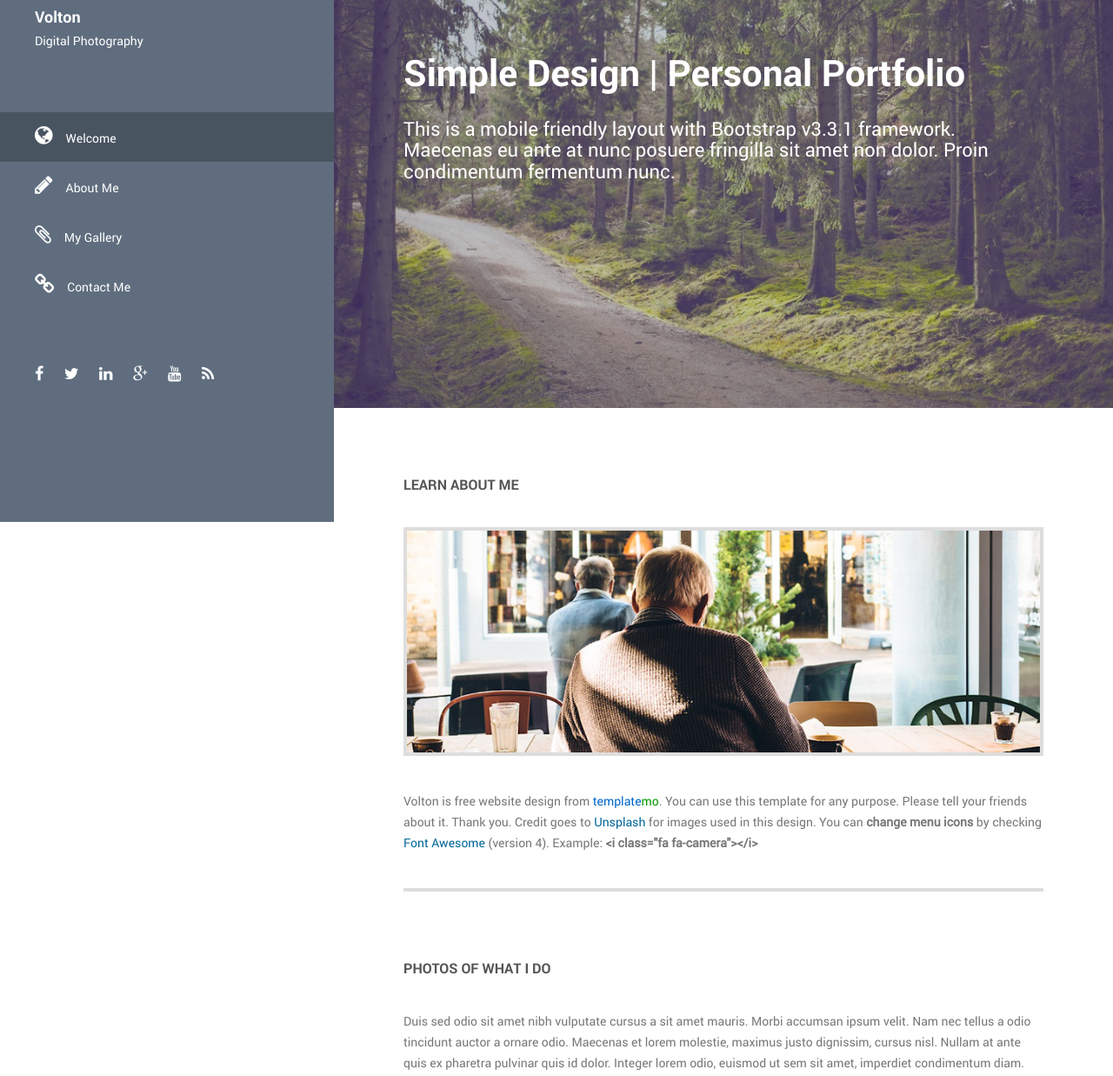
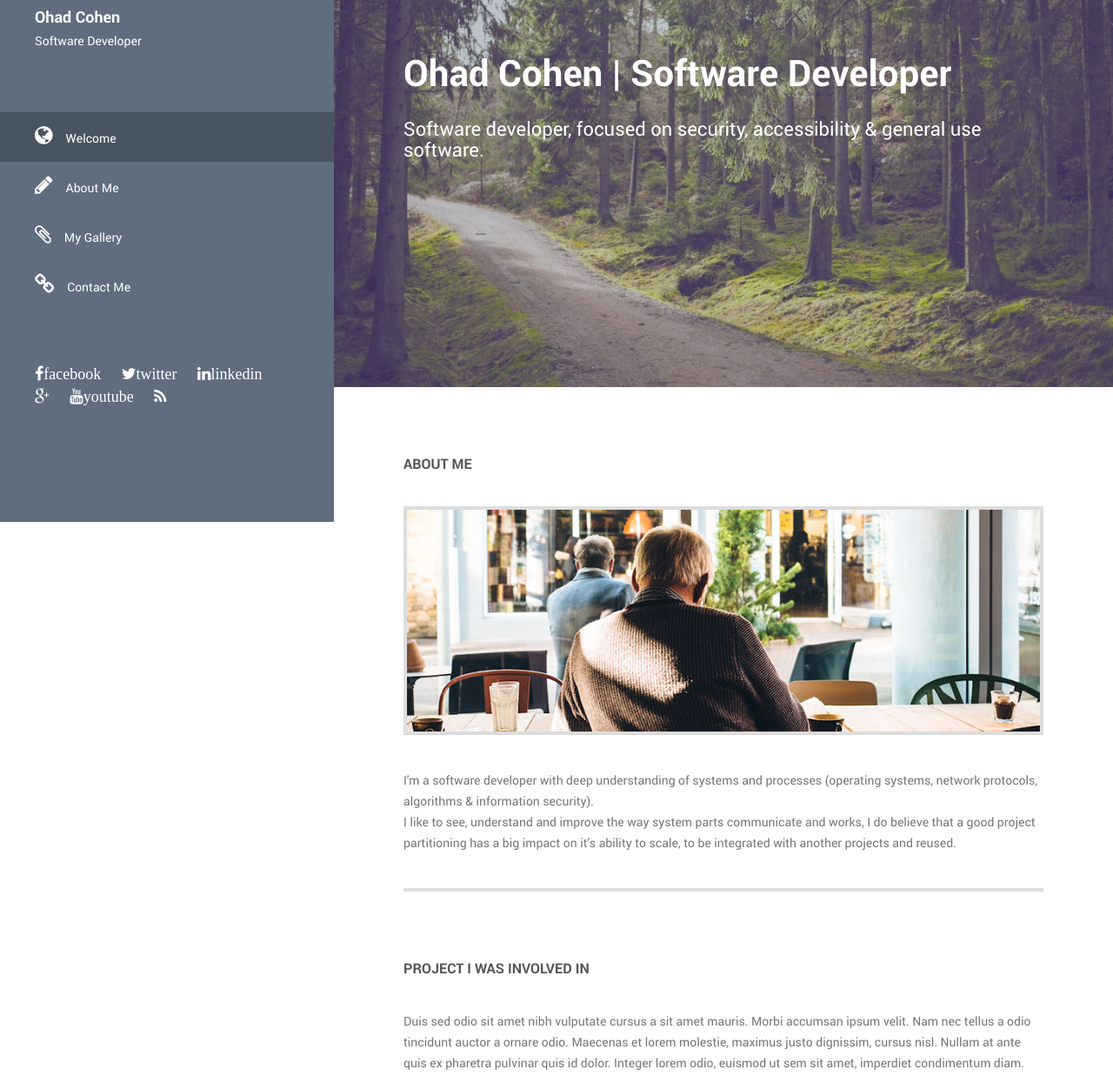
Before and after one commit to ohadcn/ohadcn, a plain HTML site: page index.html in a window 1280 px wide. Shown: the part 200-1437 px from the top of the page at 87% size. Drawn offline with Linux system fonts and the light colour scheme.

Commit message:
check form

```diff
--- a/index.html
+++ b/index.html
@@ -6,7 +6,7 @@
     <head>
         <meta charset="utf-8">
         <meta http-equiv="X-UA-Compatible" content="IE=edge">
-        <title>Volton Free Responsive Template</title>
+        <title>Ohad Cohen Page</title>
         <meta name="description" content="">
         <!--
     	Volton Template
@@ -34,8 +34,8 @@
                                 <img src="img/profile.jpg" alt="Volton">
                             </div>
                             <div class="profile-content">
-                                <h3 class="profile-title">Volton</h3>
-                                <p class="profile-description">Digital Photographer</p>
+                                <h3 class="profile-title">Ohad Cohen</h3>
+                                <p class="profile-description">Software Developer</p>
                             </div>
                         </div>
                     </div>
@@ -58,8 +58,8 @@
                 <div class="profile-image">
                     <img src="img/profile.jpg" alt="Volton">
                 </div>
-                <h3 class="profile-title">Volton</h3>
-                <p class="profile-description">Digital Photography</p>
+                <h3 class="profile-title">Ohad Cohen</h3>
+                <p class="profile-description">Software Developer</p>
             </div> <!-- top-section -->
             <div class="main-navigation">
                 <ul class="navigation">
@@ -71,11 +71,11 @@
             </div> <!-- .main-navigation -->
             <div class="social-icons">
                 <ul>
-                    <li><a href="#"><i class="fa fa-facebook"></i></a></li>
-                    <li><a href="#"><i class="fa fa-twitter"></i></a></li>
-                    <li><a href="#"><i class="fa fa-linkedin"></i></a></li>
+                    <li><a href="https://www.facebook.com/ohadcn"><i class="fa fa-facebook">facebook</i></a></li>
+                    <li><a href="https://twitter.com/ohadcn"><i class="fa fa-twitter">twitter</i></a></li>
+                    <li><a href="https://www.linkedin.com/in/ohadcn/"><i class="fa fa-linkedin">linkedin</i></a></li>
                     <li><a href="#"><i class="fa fa-google-plus"></i></a></li>
-                    <li><a href="#"><i class="fa fa-youtube"></i></a></li>
+                    <li><a href="https://www.youtube.com/user/ohadcn"><i class="fa fa-youtube">youtube</i></a></li>
                     <li><a href="#"><i class="fa fa-rss"></i></a></li>
                 </ul>
             </div> <!-- .social-icons -->
@@ -85,8 +85,8 @@
         <div class="banner-bg" id="top">
             <div class="banner-overlay"></div>
             <div class="welcome-text">
-                <h2>Simple Design | Personal Portfolio</h2>
-                <h5>This is a mobile friendly layout with Bootstrap v3.3.1 framework. Maecenas eu ante at nunc posuere fringilla sit amet non dolor. Proin condimentum fermentum nunc.</h5>
+                <h2>Ohad Cohen | Software Developer</h2>
+                <h5>Software developer, focused on security, accessibility & general use software.</h5>
             </div>
         </div>
 
@@ -100,11 +100,12 @@
                     <div class="page-section" id="about">
                     <div class="row">
                         <div class="col-md-12">
-                            <h4 class="widget-title">Learn About Me</h4>
+                            <h4 class="widget-title">About Me</h4>
                             <div class="about-image">
                                 <img src="img/8.jpg" alt="about me">
                             </div>
-                            <p>Volton is free website design from <span class="blue">template</span><span class="green">mo</span>. You can use this template for any purpose. Please tell your friends about it. Thank you. Credit goes to <a rel="nofollow" href="http://unsplash.com" target="_parent">Unsplash</a> for images used in this design. You can <strong>change menu icons</strong> by checking <a rel="nofollow" href="http://fontawesome.info/font-awesome-icon-world-map/" target="_parent">Font Awesome</a> (version 4). Example: <strong>&lt;i class=&quot;fa fa-camera&quot;&gt;&lt;/i&gt;</strong></p>
+                            <p>I'm a software developer with deep understanding of systems and processes (operating systems, network protocols, algorithms & information security).</p>
+							<p>I like to see, understand and improve the way system parts communicate and works, I do believe that a good project partitioning has a big impact on it’s ability to scale, to be integrated with another projects and reused.</p>
                             <hr>
                         </div>
                     </div> <!-- #about -->
@@ -114,7 +115,7 @@
                     <div class="page-section" id="projects">
                     <div class="row">
                         <div class="col-md-12">
-                            <h4 class="widget-title">PHOTOS OF WHAT I DO</h4>
+                            <h4 class="widget-title">Project I Was Involved In</h4>
                             <p>Duis sed odio sit amet nibh vulputate cursus a sit amet mauris. Morbi accumsan ipsum velit. Nam nec tellus a odio tincidunt auctor a ornare odio. Maecenas et lorem molestie, maximus justo dignissim, cursus nisl. Nullam at ante quis ex pharetra pulvinar quis id dolor. Integer lorem odio, euismod ut sem sit amet, imperdiet condimentum diam.</p>
                         </div>
                     </div>
@@ -198,7 +199,7 @@
                         </div>
                     </div>
                     <div class="row">
-                        <form action="#" method="post" class="contact-form">
+                        <form action="https://formspree.io/ohadcn+githubioform@gmail.com" method="post" class="contact-form">
                             <fieldset class="col-md-4 col-sm-6">
                                 <input type="text" id="your-name" placeholder="Your Name...">
                             </fieldset>
@@ -221,7 +222,6 @@
 
                     <div class="row" id="footer">
                         <div class="col-md-12 text-center">
-                            <p class="copyright-text">Copyright &copy; 2015 Company Name</p>
                         </div>
                     </div>
 
```
